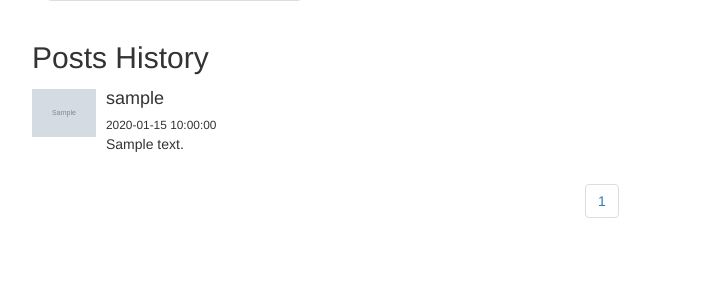
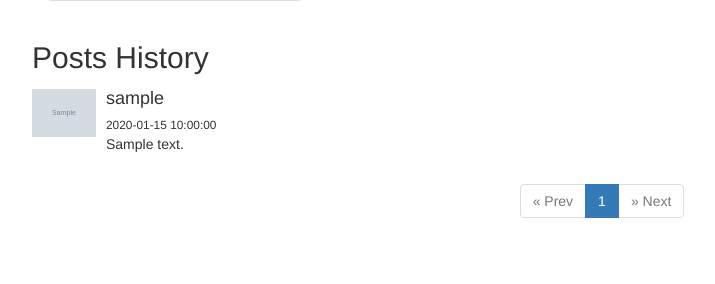
Before and after one commit to crescents720/Team03-COVIDCoach, a Flask app: page /account in a window 1280 px wide. Shown: the part 440-724 px from the top of the page, without its empty margins (38-753 px from the left). Run offline with Flask 2, Linux system fonts and the light colour scheme; a user stored in the database is signed in; data comes from the database, SQL or seed files in the repository; tables that the repository leaves empty hold one stand-in row (values such as "Sample post"); grey boxes marked "Sample" are stand-in pictures; some libraries are stand-ins or nearby versions.

Commit message:
modify pagination of posts history

```diff
--- a/app/templates/myaccount.html
+++ b/app/templates/myaccount.html
@@ -52,25 +52,23 @@
     <nav aria-label="Page navigation">
       <center>
         <ul class="pagination">
-          {% if posts.has_prev %}
-            <li>
+            <li class="{% if not posts.has_prev %}disabled{% endif %}">
               <a href="{{ url_for('user_account_page', page=posts.prev_num) }}" aria-label="Previous">
                 <span aria-hidden="true">&laquo; Prev</span>
               </a>
             </li>
-          {% endif %}
-
-          {% for i in range(posts.pages) %}
-          <li><a href="#">{{ i+1 }}</a></li>
+          {% for i in posts.iter_pages(right_current=3) %}
+           {% if i %}
+            <li class="{% if i == posts.page %}active{% endif %}"><a href="{{ url_for('user_account_page', page=i) }}">{{ i }}</a></li>
+           {% else %}
+            <li class="disabled"><a href="#"> ... </a></li>
+           {% endif %}
           {% endfor %}
-
-          {% if posts.has_next %}
-            <li>
+           <li class="{% if not posts.has_next %}disabled{% endif %}">
               <a href="{{ url_for('user_account_page', page=posts.next_num) }}" aria-label="Next">
                 <span aria-hidden="true">&raquo; Next</span>
               </a>
            </li>
-          {% endif %}
        </ul>
       </center>
   </nav>
```
